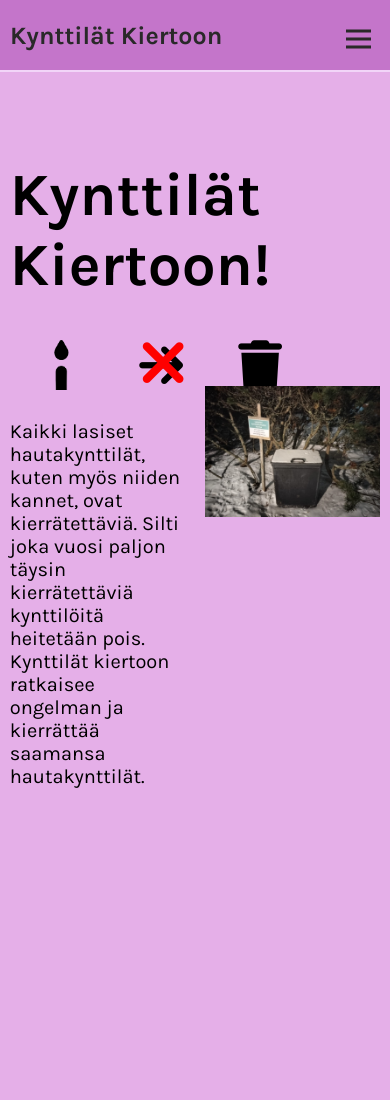
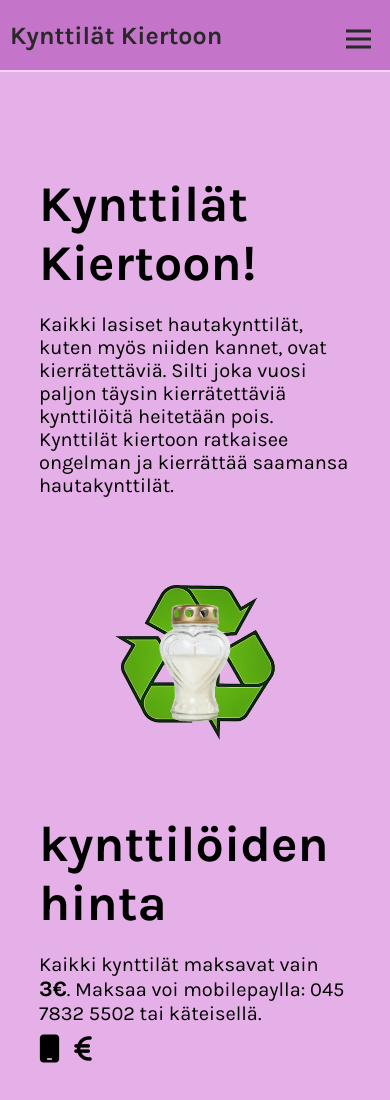
Before and after one commit to aksubot/KynttilatKiertoon, a plain HTML site: page index.html in a window 390 px wide. Shown: the top 1100 px of the page. Before the commit the page ends 844 px from the top, so only its background shows below. Drawn offline with Linux system fonts and the light colour scheme.

Commit message:
updated index

```diff
--- a/index.html
+++ b/index.html
@@ -65,7 +65,7 @@
     <div class="first">
         <div class="left">
             <h1>Kynttilät Kiertoon!</h1>
-            <div class="icons">
+            <!-- <div class="icons">
                 <img src="./images/candle-v2.png" alt="">
                 <span>
                     <i class="fa-solid fa-arrow-right"></i>
@@ -73,18 +73,41 @@
                 </span>
 
                 <i class="fa-solid fa-trash"></i>
-            </div>
+            </div> -->
 
             <p>Kaikki lasiset hautakynttilät, kuten myös niiden kannet, ovat kierrätettäviä. Silti joka vuosi paljon täysin kierrätettäviä kynttilöitä heitetään pois. Kynttilät kiertoon ratkaisee ongelman ja kierrättää saamansa hautakynttilät.</p>
         </div>
         <div class="right">
-            <img src="/images/KynttiläKeräysBoxi.jpg" alt="">
+            <img src="/images/recycle-logo.png" alt="" id="recycle">
+            <img src="/images/sydän-hautakynttilä.png" alt="hautakynttilä" id="candle">
         </div>
     </div>
 
     <div class="second">
         <div class="secondCont">
-            <h1></h1>
+            <div class="left">
+                <img src="/images/sydän-hautakynttilä.png" alt="">
+            </div>
+            <div class="right">
+                <h1>kynttilöiden hinta</h1>
+                <p>Kaikki kynttilät maksavat vain <span>3€</span>. Maksaa voi mobilepaylla: 045 7832 5502 tai käteisellä.</p>
+                <i class="fa-solid fa-mobile"></i>
+                <i class="fa-solid fa-euro-sign"></i>
+            </div>
+        </div>
+
+    </div>
+
+    <div class="third">
+        <div class="thirdCont">
+            <div class="left">
+                <h1>Keitä olemme?</h1>
+                <p>Olemme Joensuulaisia 4h-yrittäjiä. Tahdomme tällä yrityksellä tehdä pientä rahaa, auttaa luontoa sekä saada kokemusta yritysten pyörittämisestä.</p>
+            </div>
+            <div class="right">
+                <img src="" alt="valokuva enstistä?">
+                <img src="" alt="valokuva aarnista?">
+            </div>
         </div>
     </div>
 
--- a/styles.css
+++ b/styles.css
@@ -1,14 +1,17 @@
+/* #region FIRST */
+
 .first{
     margin-top: 120px;
     display: flex;
+    height: calc(90vh - 200px);
 }
 
-.first h1{
+/* .first h1{
     font-family: "Karla", serif;
     font-size: 60px;
     text-align: left;
-    margin: 40px 0;
-}
+    margin: 20px 0;
+} */
 
 .icons{
     width: 350px;
@@ -60,13 +63,13 @@
     color: red;
 }
 
-.first p{
+/* .first p{
     font-family: "Karla", serif;
     text-align: left;
     width: 100%;
     font-size: 20px;
-    margin-top: 30px;
-}
+    margin-top: 10px;
+} */
 
 @media (max-width: 400px){
     .icons{
@@ -82,11 +85,128 @@
 .right{
     width: 45%;
     margin: auto;
+    position: relative;
 }
 
 .right img{
     width: auto;
     height: auto;
-    max-width: 100%;
-    max-height: 100vh;
+    max-width: 50vw;
+    max-height: 60vh;
+
+    position: absolute;
+    top: 50%;
+    left: 50%;
+    transform: translate(-50%, -50%);
 }
+
+.right #candle{
+    max-width: 30vw;
+    max-height: 50vh;
+}
+
+
+/* #endregion */
+
+/* #region SECOND */
+
+.secondCont{
+    display: flex;
+}
+
+/* .secondCont h1{
+    font-family: "Karla", serif;
+    font-size: 50px;
+    text-align: left;
+    margin: 20px 0;
+} */
+
+/* .secondCont p{
+    font-family: "Karla", serif;
+    text-align: left;
+    width: 100%;
+    font-size: 20px;
+    margin-top: 10px;
+} */
+
+.secondCont p span{
+    font-family: "Karla", serif;
+    font-size: 22px;
+
+    font-weight: 700;
+}
+
+.secondCont .right i{
+    font-size: 28px;
+    margin-top: 10px;
+    margin-right: 10px;
+}
+
+/* #endregion */
+
+/* #region THIRD */
+
+.third{
+    margin-top: 5vh;
+    height: 50vh;
+}
+
+.thirdCont{
+    display: flex;
+    height: 100%;
+}
+
+/* #endregion */
+
+h1{
+    font-family: "Karla", serif;
+    font-size: 50px;
+    text-align: left;
+    margin: 20px 0;
+}
+
+p{
+    font-family: "Karla", serif;
+    text-align: left;
+    width: 100%;
+    font-size: 20px;
+    margin-top: 10px;
+}
+
+@media (max-width:800px){
+    .first{
+        flex-direction: column;
+        height: 80vh;
+    }
+
+    .first .left, .secondCont .right, .thirdCont .left{
+        width: 80%;
+    }
+
+    .first .right{
+        height: 50vw;
+        width: 100%;
+    }
+
+    .first .right img{
+        max-width: 80%;
+        max-height: 80%;
+    }
+
+    .secondCont{
+        flex-direction: column-reverse;
+    }
+
+    .secondCont .left{
+        margin-top: 40px;
+        width: unset;
+    }
+
+    .thirdCont{
+        flex-direction: column;
+    }
+
+    .third{
+        margin-bottom: 10vh;
+    }
+}
```
Also changed, not shown: images/recycle-logo.png (added), images/sydän-hautakynttilä.png (added).
